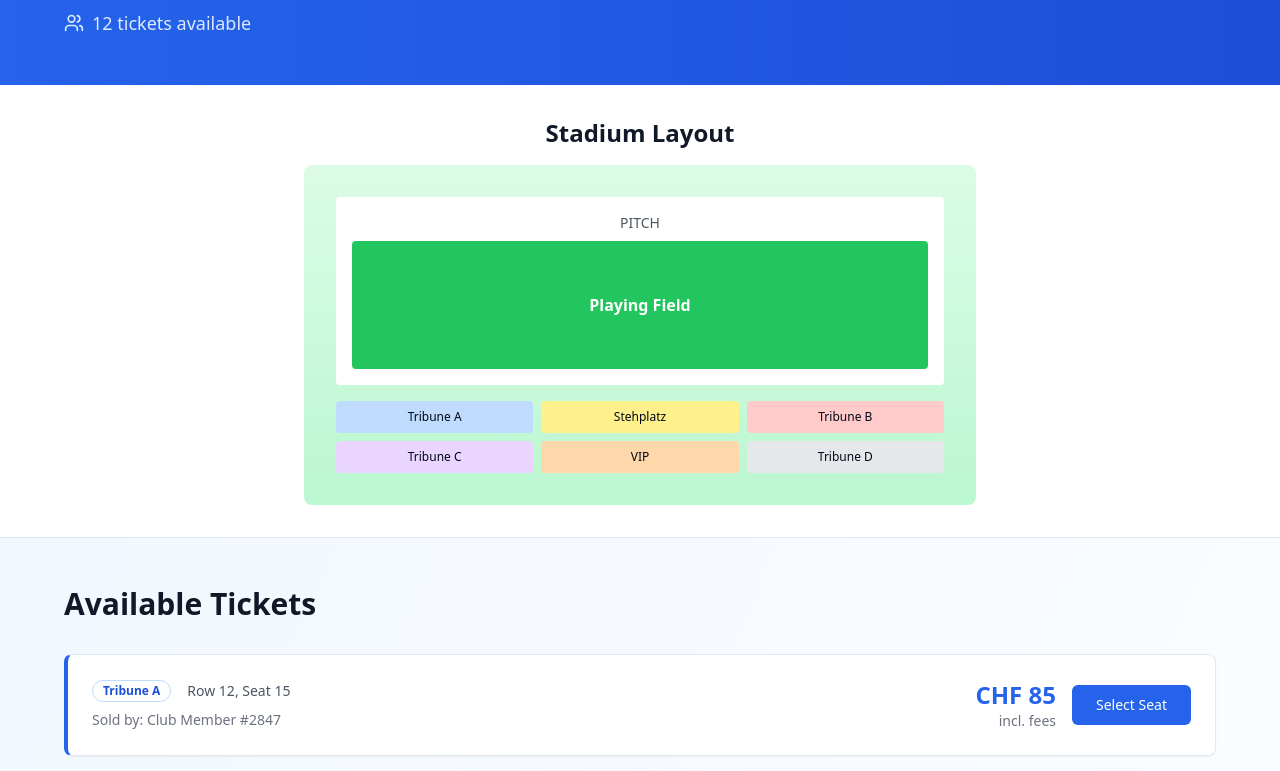
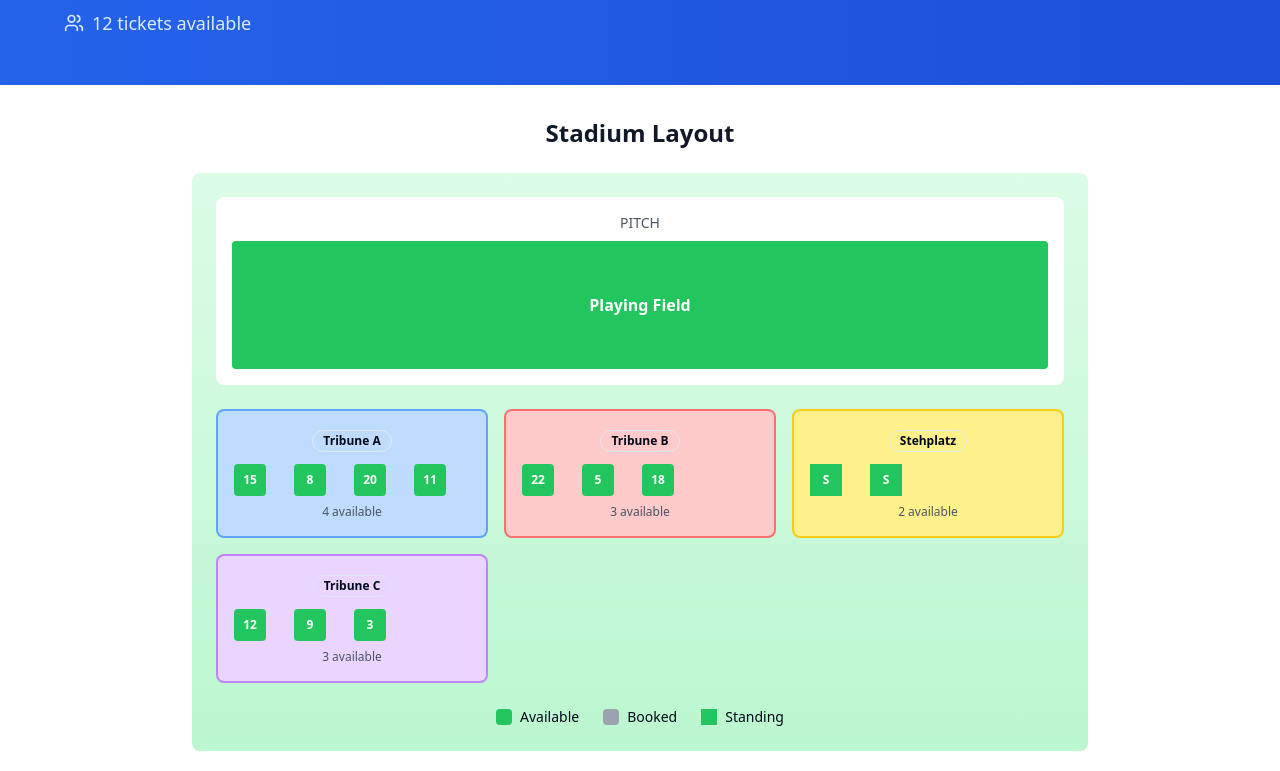
Before and after one commit to SampathLiynage/alpine-ticket-hub, a React (Vite) app: page /buy/game/1 in a window 1280 px wide. Shown: the part 365-1136 px from the top of the page. Built offline with nearby package versions, Linux system fonts and the light colour scheme.

Commit message:
feat: Improve stadium layout
Clearly identify available seats and update when booked.

```diff
--- /dev/null
+++ b/src/components/StadiumLayout.tsx
@@ -0,0 +1,134 @@
+
+import React from 'react';
+import { Badge } from "@/components/ui/badge";
+
+interface Ticket {
+  id: number;
+  section: string;
+  row: string;
+  seat: string;
+  price: number;
+  seller: string;
+}
+
+interface StadiumLayoutProps {
+  tickets: Ticket[];
+  onSeatSelect: (ticket: Ticket) => void;
+  bookedSeats: number[];
+}
+
+const StadiumLayout = ({ tickets, onSeatSelect, bookedSeats }: StadiumLayoutProps) => {
+  // Group tickets by section for better organization
+  const ticketsBySection = tickets.reduce((acc, ticket) => {
+    if (!acc[ticket.section]) {
+      acc[ticket.section] = [];
+    }
+    acc[ticket.section].push(ticket);
+    return acc;
+  }, {} as Record<string, Ticket[]>);
+
+  const sectionColors = {
+    'Haupttribüne': 'bg-blue-200 border-blue-400',
+    'Gegentribüne': 'bg-red-200 border-red-400',
+    'Stehplatz': 'bg-yellow-200 border-yellow-400',
+    'Tribune A': 'bg-blue-200 border-blue-400',
+    'Tribune B': 'bg-red-200 border-red-400',
+    'Tribune C': 'bg-purple-200 border-purple-400',
+    'Tribune Nord': 'bg-green-200 border-green-400',
+    'Tribune Sud': 'bg-orange-200 border-orange-400',
+    'Tribune Ovest': 'bg-pink-200 border-pink-400',
+    'Curva': 'bg-yellow-200 border-yellow-400',
+    'Tribune Principal': 'bg-blue-200 border-blue-400',
+    'Tribune Latéral': 'bg-red-200 border-red-400',
+    'Kop': 'bg-yellow-200 border-yellow-400'
+  };
+
+  const getSectionColor = (section: string) => {
+    return sectionColors[section] || 'bg-gray-200 border-gray-400';
+  };
+
+  return (
+    <div className="max-w-4xl mx-auto">
+      <h2 className="text-2xl font-bold text-gray-900 mb-6 text-center">Stadium Layout</h2>
+
+      {/* Stadium Container */}
+      <div className="bg-gradient-to-b from-green-100 to-green-200 rounded-lg p-6">
+        {/* Pitch */}
+        <div className="bg-white rounded-lg p-4 mb-6">
+          <div className="text-sm text-gray-600 mb-2 text-center">PITCH</div>
+          <div className="h-32 bg-green-500 rounded flex items-center justify-center">
+            <span className="text-white font-semibold">Playing Field</span>
+          </div>
+        </div>
+
+        {/* Sections Grid */}
+        <div className="grid grid-cols-1 md:grid-cols-2 lg:grid-cols-3 gap-4">
+          {Object.entries(ticketsBySection).map(([section, sectionTickets]) => (
+            <div key={section} className={`${getSectionColor(section)} rounded-lg p-4 border-2`}>
+              <div className="text-center mb-3">
+                <Badge variant="outline" className="font-semibold">
+                  {section}
+                </Badge>
+              </div>
+
+              {/* Seats Grid */}
+              <div className="grid grid-cols-4 gap-1">
+                {sectionTickets.map((ticket) => {
+                  const isBooked = bookedSeats.includes(ticket.id);
+                  const isStanding = ticket.row === "-";
+
+                  return (
+                    <button
+                      key={ticket.id}
+                      onClick={() => !isBooked && onSeatSelect(ticket)}
+                      disabled={isBooked}
+                      className={`
+                        w-8 h-8 rounded text-xs font-semibold transition-all duration-200
+                        ${isBooked
+                          ? 'bg-gray-400 text-gray-200 cursor-not-allowed'
+                          : 'bg-green-500 text-white hover:bg-green-600 hover:scale-110 cursor-pointer'
+                        }
+                        ${isStanding ? 'rounded-none' : ''}
+                      `}
+                      title={
+                        isBooked
+                          ? 'Seat booked'
+                          : isStanding
+                            ? `Standing - CHF ${ticket.price}`
+                            : `Row ${ticket.row}, Seat ${ticket.seat} - CHF ${ticket.price}`
+                      }
+                    >
+                      {isStanding ? 'S' : ticket.seat}
+                    </button>
+                  );
+                })}
+              </div>
+
+              <div className="text-xs text-gray-600 mt-2 text-center">
+                {sectionTickets.filter(t => !bookedSeats.includes(t.id)).length} available
+              </div>
+            </div>
+          ))}
+        </div>
+
+        {/* Legend */}
+        <div className="mt-6 flex justify-center gap-6 text-sm">
+          <div className="flex items-center gap-2">
+            <div className="w-4 h-4 bg-green-500 rounded"></div>
+            <span>Available</span>
+          </div>
+          <div className="flex items-center gap-2">
+            <div className="w-4 h-4 bg-gray-400 rounded"></div>
+            <span>Booked</span>
+          </div>
+          <div className="flex items-center gap-2">
+            <div className="w-4 h-4 bg-green-500"></div>
+            <span>Standing</span>
+          </div>
+        </div>
+      </div>
+    </div>
+  );
+};
+
+export default StadiumLayout;
--- a/src/pages/GameDetail.tsx
+++ b/src/pages/GameDetail.tsx
@@ -8,6 +8,7 @@ import { Calendar, MapPin, Users, ArrowLeft, CheckCircle2, Bell } from "lucide-r
 import { toast } from "@/hooks/use-toast";
 import Header from "@/components/Header";
 import Footer from "@/components/Footer";
+import StadiumLayout from "@/components/StadiumLayout";
 
 const gameData = {
   1: {
@@ -141,6 +142,7 @@ const GameDetail = () => {
   const [showConfirmation, setShowConfirmation] = useState(false);
   const [showNotification, setShowNotification] = useState(false);
   const [isBooking, setIsBooking] = useState(false);
+  const [bookedSeats, setBookedSeats] = useState<number[]>([]);
 
   const game = gameData[Number(gameId)];
 
@@ -168,8 +170,12 @@ const GameDetail = () => {
     // Simulate booking process
     await new Promise(resolve => setTimeout(resolve, 2000));
 
+    // Add the ticket to booked seats
+    setBookedSeats(prev => [...prev, selectedTicket.id]);
+
     setIsBooking(false);
     setShowConfirmation(true);
+    setSelectedTicket(null);
 
     toast({
       title: "Ticket Booked Successfully!",
@@ -183,6 +189,10 @@ const GameDetail = () => {
       title: "Notification Set!",
       description: `You'll be notified when tickets become available for ${game.homeTeam} vs ${game.awayTeam}.`,
     });
+  };
+
+  const handleSeatSelect = (ticket) => {
+    setSelectedTicket(ticket);
   };
 
   return (
@@ -264,36 +274,24 @@ const GameDetail = () => {
         </section>
       ) : (
         <>
-          {/* Stadium Map Placeholder */}
+          {/* Stadium Layout */}
           <section className="py-8 px-4 bg-white border-b">
-            <div className="max-w-6xl mx-auto text-center">
-              <h2 className="text-2xl font-bold text-gray-900 mb-4">Stadium Layout</h2>
-              <div className="bg-gradient-to-b from-green-100 to-green-200 rounded-lg p-8 max-w-2xl mx-auto">
-                <div className="bg-white rounded p-4 mb-4">
-                  <div className="text-sm text-gray-600 mb-2">PITCH</div>
-                  <div className="h-32 bg-green-500 rounded flex items-center justify-center">
-                    <span className="text-white font-semibold">Playing Field</span>
-                  </div>
-                </div>
-                <div className="grid grid-cols-3 gap-2 text-xs">
-                  <div className="bg-blue-200 p-2 rounded">Tribune A</div>
-                  <div className="bg-yellow-200 p-2 rounded">Stehplatz</div>
-                  <div className="bg-red-200 p-2 rounded">Tribune B</div>
-                  <div className="bg-purple-200 p-2 rounded">Tribune C</div>
-                  <div className="bg-orange-200 p-2 rounded">VIP</div>
-                  <div className="bg-gray-200 p-2 rounded">Tribune D</div>
-                </div>
-              </div>
-            </div>
+            <StadiumLayout
+              tickets={game.tickets}
+              onSeatSelect={handleSeatSelect}
+              bookedSeats={bookedSeats}
+            />
           </section>
 
-          {/* Available Tickets */}
+          {/* Available Tickets List */}
           <section className="py-12 px-4">
             <div className="max-w-6xl mx-auto">
               <h2 className="text-3xl font-bold text-gray-900 mb-8">Available Tickets</h2>
 
               <div className="grid gap-4">
-                {game.tickets.map((ticket) => (
+                {game.tickets
+                  .filter(ticket => !bookedSeats.includes(ticket.id))
+                  .map((ticket) => (
                   <Card key={ticket.id} className="hover:shadow-lg transition-shadow border-l-4 border-l-blue-600">
                     <CardContent className="p-6">
                       <div className="flex flex-col md:flex-row md:items-center justify-between gap-4">
@@ -339,6 +337,14 @@ const GameDetail = () => {
                   </Card>
                 ))}
               </div>
+
+              {bookedSeats.length > 0 && (
+                <div className="mt-6 p-4 bg-green-50 rounded-lg">
+                  <p className="text-sm text-green-700">
+                    {bookedSeats.length} seat(s) have been booked and are no longer available.
+                  </p>
+                </div>
+              )}
             </div>
           </section>
         </>
```
